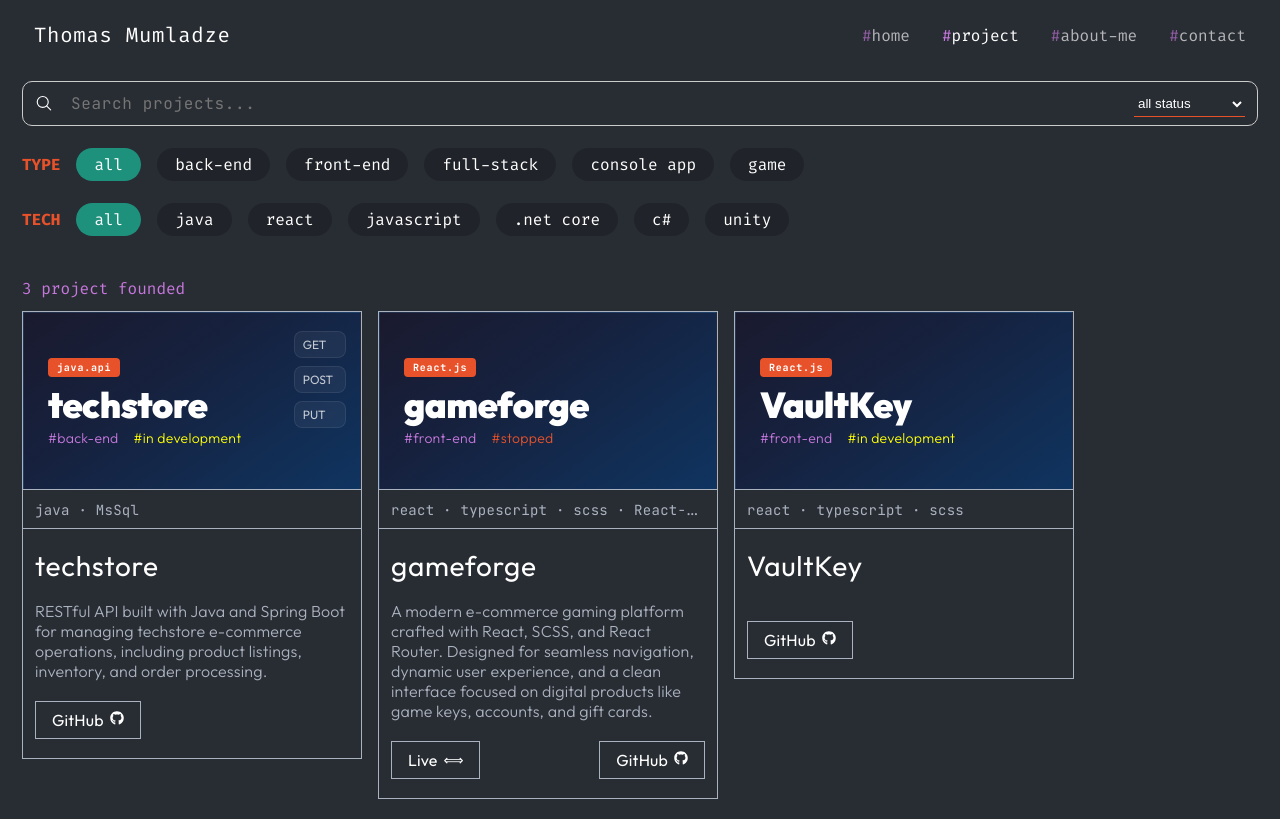
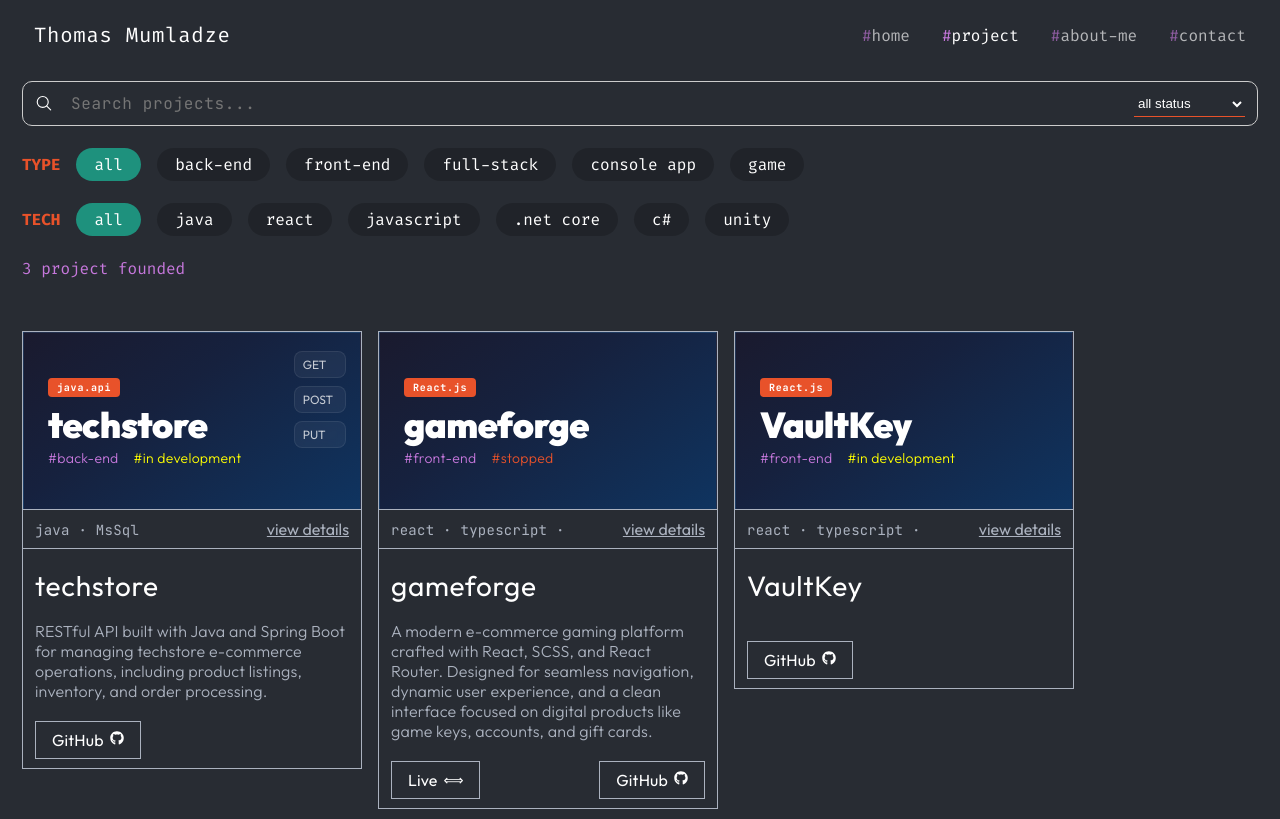
Before and after one commit to ThomasMumladze/dev-portfolio, a React (Vite) app: page /project in a window 1280 px wide. Built offline with nearby package versions, Linux system fonts and the light colour scheme.

Commit message:
update style remove project details

```diff
--- a/src/components/Card.tsx
+++ b/src/components/Card.tsx
@@ -14,8 +14,6 @@ interface Props {
 
 const Card = (props: Props) => {
     const { data } = props;
-
-    console.log(data.status);
 
     return (
         <div className="card-wrapper">
@@ -46,19 +44,21 @@ const Card = (props: Props) => {
             <div className="bottom-card">
                 <div className="tech-stack">
                     <p>
-                        {data.technologies.map((tech, _) => (
+                        {data.technologies.slice(0, 2).map((tech, _) => (
                             <span key={_} className="tech-tag">
                                 {tech}
                                 {_ < data.technologies.length - 1 && <span className="tech-separator"> · </span>}
                             </span>
                         ))}
+                        <Link className="view-project--details" to={"/project-details"} state={{ data }}>
+                            view details
+                        </Link>
                     </p>
                 </div>
 
                 <blockquote>
                     <div className="bottom-brand">{data.applicationName} </div>
                     <div className="bottom-tagline">{data.description}</div>
-
                     <div className="btn-row">
                         {(data.urls.live?.length ?? 0) > 1 ? (
                             <Link to={data.urls.live ?? ""} className="btn" target="_blank">
--- a/src/style/components/_card.scss
+++ b/src/style/components/_card.scss
@@ -134,6 +134,7 @@ $transition-btn: all 0.18s ease;
         gap: 12px;
         margin-bottom: 10px;
         padding: 9px 12px;
+        width: 100%;
 
         p {
             color: $color-gray-400;
@@ -142,6 +143,18 @@ $transition-btn: all 0.18s ease;
             display: -webkit-box;
             -webkit-box-orient: vertical;
             overflow: hidden;
+            width: 100%;
+        }
+
+        a {
+            display: block;
+            float: right;
+            color: #abb2bf;
+            text-decoration: underline;
+
+            &:hover {
+                color: #fff;
+            }
         }
 
         .tech-tag {
@@ -154,7 +167,6 @@ $transition-btn: all 0.18s ease;
 
     blockquote {
         padding: 9px 12px;
-        margin-bottom: 10px;
 
         .tech-separator {
             margin-left: 12px;
--- a/src/style/pages/_home.scss
+++ b/src/style/pages/_home.scss
@@ -4,7 +4,7 @@
             align-items: center;
             display: flex;
             justify-content: space-between;
-            margin-bottom: 28px;
+            margin-bottom: 58px;
 
             h1 {
                 color: #fff;
--- a/src/style/pages/_project.scss
+++ b/src/style/pages/_project.scss
@@ -84,8 +84,7 @@ $font-mono: "JetBrains Mono", monospace;
 
     p {
         color: #c778dd;
-        margin-bottom: 12px;
-        margin-top: 42px;
+        margin-bottom: 52px;
     }
 
     .product__list {
```
